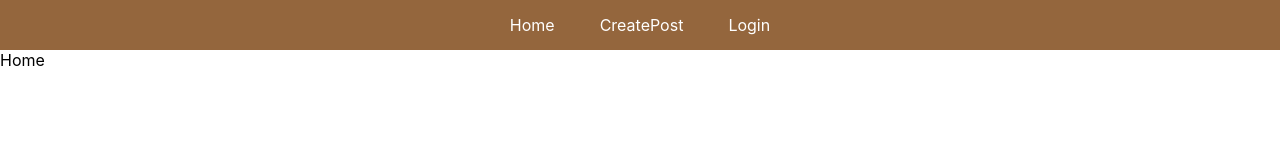
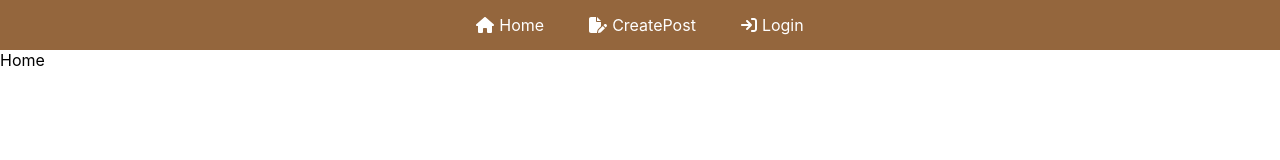
Before and after one commit to sorakawa101/blog-app, a React (Create React App) app: page / in a window 1280 px wide. Shown: the top 160 px of the page. Built offline with nearby package versions, Linux system fonts and the light colour scheme.

Commit message:
add: fontawesomeのアイコンを使ってナビゲーションバー完成

```diff
--- a/package.json
+++ b/package.json
@@ -3,6 +3,10 @@
   "version": "0.1.0",
   "private": true,
   "dependencies": {
+    "@fortawesome/fontawesome-svg-core": "^6.2.1",
+    "@fortawesome/free-regular-svg-icons": "^6.2.1",
+    "@fortawesome/free-solid-svg-icons": "^6.2.1",
+    "@fortawesome/react-fontawesome": "^0.2.0",
     "@testing-library/jest-dom": "^5.16.5",
     "@testing-library/react": "^13.4.0",
     "@testing-library/user-event": "^13.5.0",
--- a/src/components/Navbar.css
+++ b/src/components/Navbar.css
@@ -16,3 +16,7 @@
 nav a:hover {
     color: cadetblue;
 }
+
+nav a svg {
+    margin-right: 5px;
+}
--- a/src/components/Navbar.js
+++ b/src/components/Navbar.js
@@ -1,13 +1,15 @@
 import React from 'react';
 import { Link } from "react-router-dom";
 import "./Navbar.css";
+import { FontAwesomeIcon } from '@fortawesome/react-fontawesome'
+import { faHouse, faFilePen, faArrowRightToBracket } from '@fortawesome/free-solid-svg-icons'
 
 const Navbar = () => {
     return (
         <nav>
-            <Link to="/">Home</Link>
-            <Link to="/createpost">CreatePost</Link>
-            <Link to="/login">Login</Link>
+            <Link to="/"><FontAwesomeIcon icon={faHouse} />Home</Link>
+            <Link to="/createpost"><FontAwesomeIcon icon={faFilePen} />CreatePost</Link>
+            <Link to="/login"><FontAwesomeIcon icon={faArrowRightToBracket} />Login</Link>
         </nav>
     )
 }
```
Also changed, not shown: 1 other file (tests, documents, lock files or other folders).
